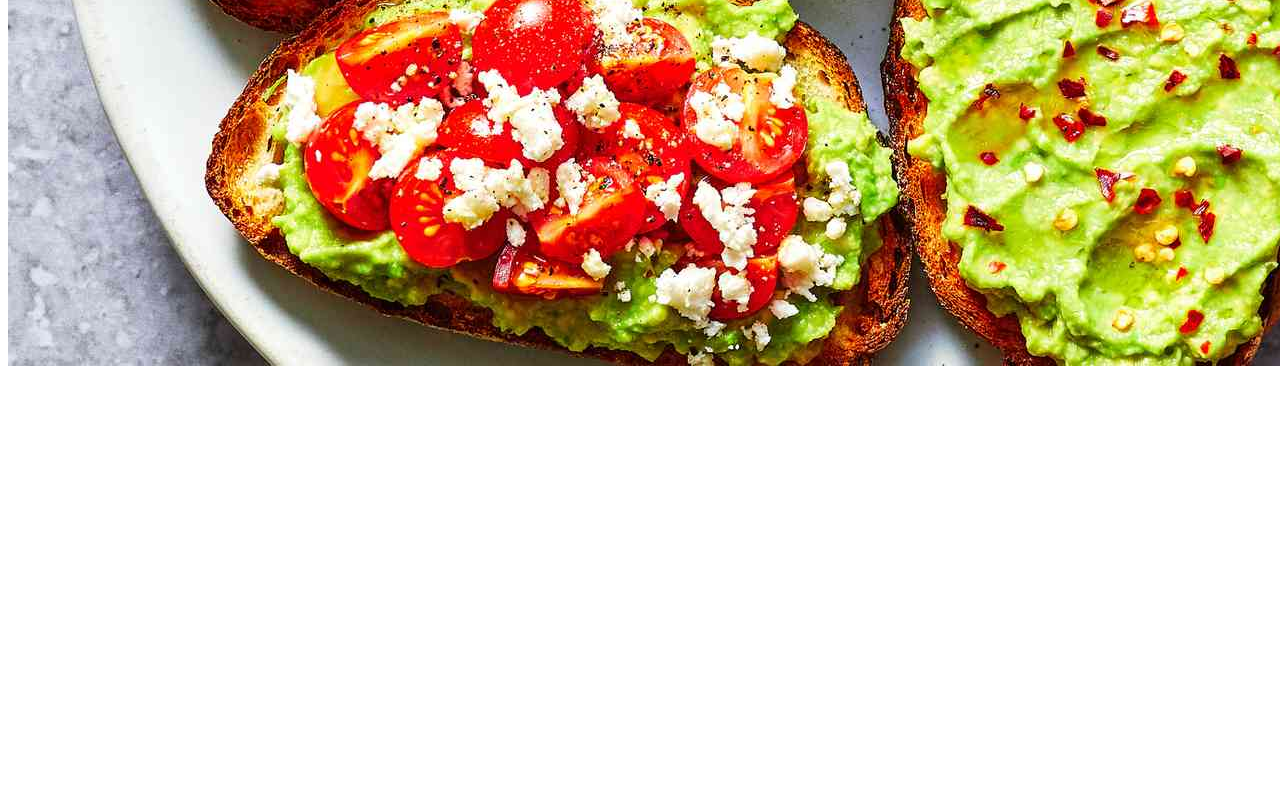
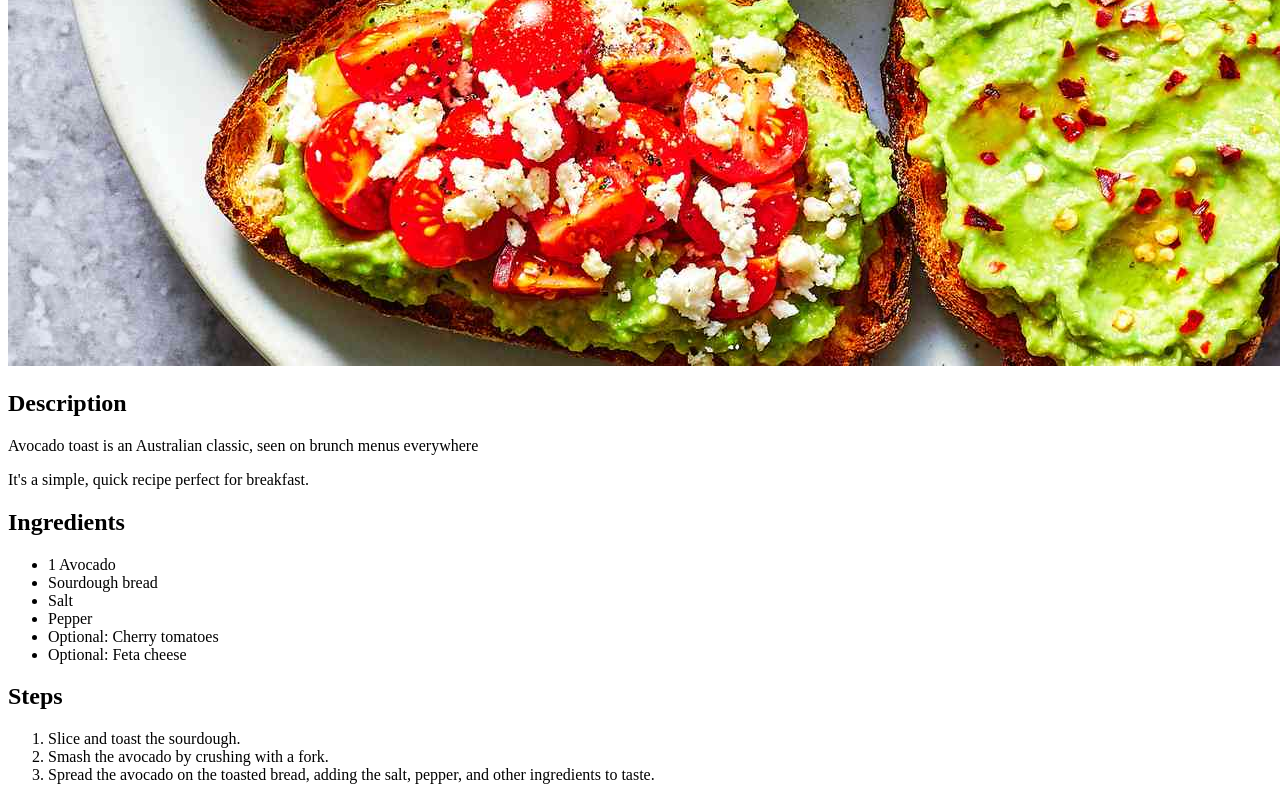
Before and after one commit to KAIFUNKY/odin-recipes, a plain HTML site: page recipes/avo_toast.html in a window 1280 px wide. Shown: the part 714-1514 px from the top of the page. Before the commit the page ends 1092 px from the top, so only its background shows below. Drawn offline with Linux system fonts and the light colour scheme.

Commit message:
Added description, ingredients, and steps to avocado toast page.

```diff
--- a/recipes/avo_toast.html
+++ b/recipes/avo_toast.html
@@ -9,6 +9,24 @@
     <body>
         <h1>Avocado Toast</h1>
         <img src="../recipes/avo_toast.jpg">
+        <h2>Description</h2>
+        <p>Avocado toast is an Australian classic, seen on brunch menus everywhere</p>
+        <p>It's a simple, quick recipe perfect for breakfast.</p>
+        <h2>Ingredients</h2>
+        <ul>
+            <li>1 Avocado</li>
+            <li>Sourdough bread</li>
+            <li>Salt</li>
+            <li>Pepper</li>
+            <li>Optional: Cherry tomatoes</li>
+            <li>Optional: Feta cheese</li>
+        </ul>
+        <h2>Steps</h2>
+        <ol>
+            <li>Slice and toast the sourdough.</li>
+            <li>Smash the avocado by crushing with a fork.</li>
+            <li>Spread the avocado on the toasted bread, adding the salt, pepper, and other ingredients to taste.</li>
+        </ol>
     </body>
 
 
```
